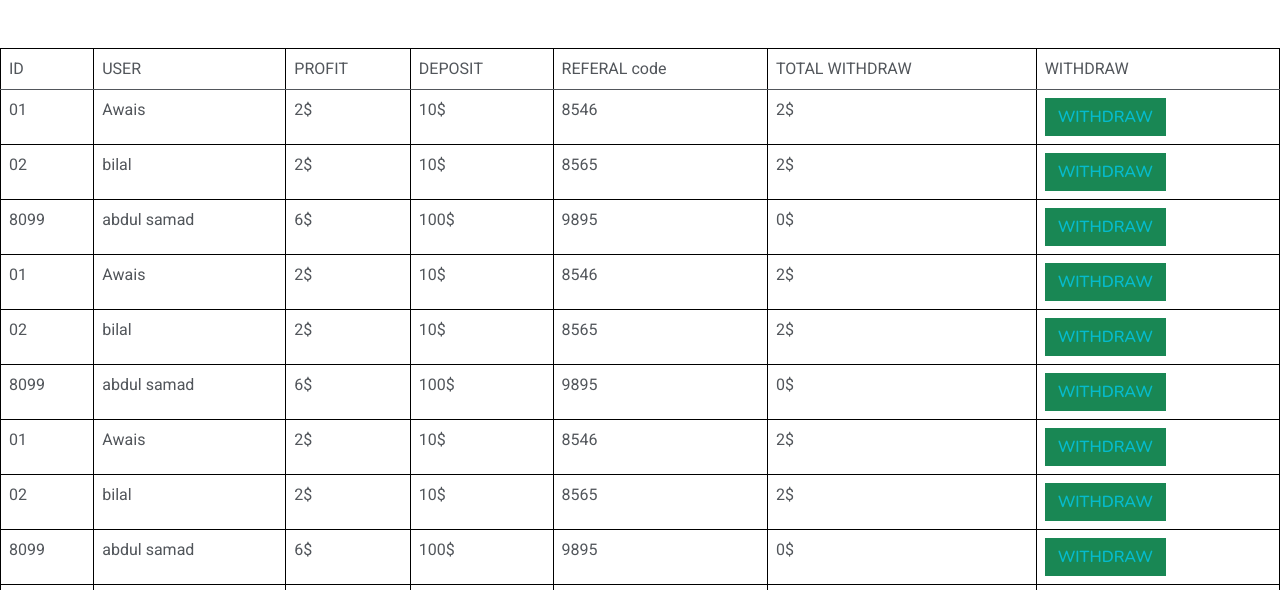
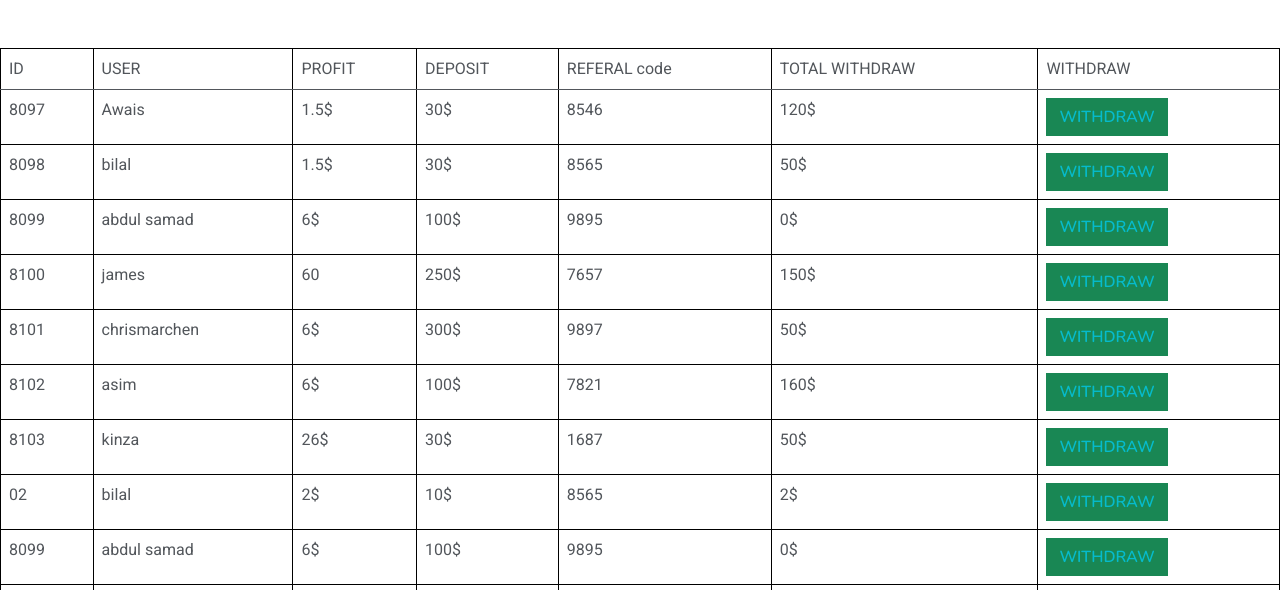
Before and after one commit to isamardev/newTakreem, a plain HTML site: page earning.html in a window 1280 px wide. Shown: the part 352-942 px from the top of the page. Drawn offline with nearby package versions, Linux system fonts and the light colour scheme.

Commit message:
Update earning.html

```diff
--- a/earning.html
+++ b/earning.html
@@ -96,22 +96,22 @@
                 </thead>
                 <tbody>
     				<tr>
-    				<td class="data">01</td>
+    				<td class="data">8097</td>
     				<td class="data">Awais</td>
-    				<td class="data">2$</td>
-    				<td class="data">10$</td>
+    				<td class="data">1.5$</td>
+    				<td class="data">30$</td>
     				<td class="data">8546</td>
-    				<td class="data">2$</td>
+    				<td class="data">120$</td>
     				<td class="data"><button type="button" class="btn btn-success"> <a href="withdraw.html" >WITHDRAW </a></button></td>
     				</tr>
 
     				<tr>
-    				<td class="data">02</td>
+    				<td class="data">8098</td>
     				<td class="data">bilal</td>
-    				<td class="data">2$</td>
-    				<td class="data">10$</td>
+    				<td class="data">1.5$</td>
+    				<td class="data">30$</td>
     				<td class="data">8565</td>
-    				<td class="data">2$</td>
+    				<td class="data">50$</td>
     				<td class="data"><button type="button" class="btn btn-success"> <a href="withdraw.html" >WITHDRAW </a></button></td>
     				</tr>
 
@@ -126,42 +126,42 @@
     				</tr>
 
         	<tr>
-    				<td class="data">01</td>
-    				<td class="data">Awais</td>
-    				<td class="data">2$</td>
-    				<td class="data">10$</td>
-    				<td class="data">8546</td>
-    				<td class="data">2$</td>
+    				<td class="data">8100</td>
+    				<td class="data">james</td>
+    				<td class="data">60</td>
+    				<td class="data">250$</td>
+    				<td class="data">7657</td>
+    				<td class="data">150$</td>
     				<td class="data"><button type="button" class="btn btn-success"> <a href="withdraw.html" >WITHDRAW </a></button></td>
     				</tr>
 
     				<tr>
-    				<td class="data">02</td>
-    				<td class="data">bilal</td>
-    				<td class="data">2$</td>
-    				<td class="data">10$</td>
-    				<td class="data">8565</td>
-    				<td class="data">2$</td>
+    				<td class="data">8101</td>
+    				<td class="data">chrismarchen</td>
+    				<td class="data">6$</td>
+    				<td class="data">300$</td>
+    				<td class="data">9897</td>
+    				<td class="data">50$</td>
     				<td class="data"><button type="button" class="btn btn-success"> <a href="withdraw.html" >WITHDRAW </a></button></td>
     				</tr>
 
         <tr>
-    				<td class="data">8099</td>
-    				<td class="data">abdul samad</td>
+    				<td class="data">8102</td>
+    				<td class="data">asim</td>
     				<td class="data">6$</td>
     				<td class="data">100$</td>
-    				<td class="data">9895</td>
-    				<td class="data">0$</td>
+    				<td class="data">7821</td>
+    				<td class="data">160$</td>
     				<td class="data"><button type="button" class="btn btn-success"> <a href="withdraw.html" >WITHDRAW </a></button></td>
     				</tr>
 
         <tr>
-    				<td class="data">01</td>
-    				<td class="data">Awais</td>
-    				<td class="data">2$</td>
-    				<td class="data">10$</td>
-    				<td class="data">8546</td>
-    				<td class="data">2$</td>
+    				<td class="data">8103</td>
+    				<td class="data">kinza</td>
+    				<td class="data">26$</td>
+    				<td class="data">30$</td>
+    				<td class="data">1687</td>
+    				<td class="data">50$</td>
     				<td class="data"><button type="button" class="btn btn-success"> <a href="withdraw.html" >WITHDRAW </a></button></td>
     				</tr>
 
```
